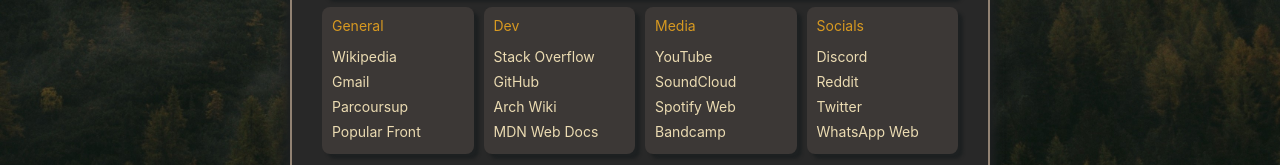
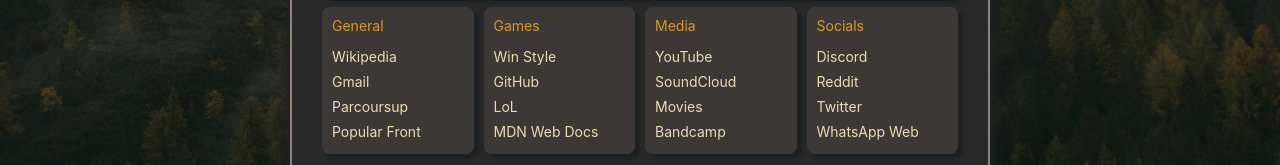
Before and after one commit to 0rion-jpg/Start, a plain HTML site: page index.html in a window 1280 px wide. Shown: the part 397-562 px from the top of the page. Drawn offline with Linux system fonts and the light colour scheme.

Commit message:
Update index.html

```diff
--- a/index.html
+++ b/index.html
@@ -39,12 +39,12 @@
                             <li><a href="https://www.popularfront.co"><span class="link-text">Popular Front</span></a></li>
                         </ul>
                     </div>
-                    <div class="link-group" id="dev">
+                    <div class="link-group" id="Games">
                         <ul>
-                            <li class="link-group-title">Dev</li>
-                            <li><a href="https://www.stackoverflow.com"><span class="link-text">Stack Overflow</span></a></li>
+                            <li class="link-group-title">Games</li>
+                            <li><a href="https://www.reddit.com/r/unixporn/"><span class="link-text">Win Style</span></a></li>
                             <li><a href="https://www.github.com"><span class="link-text">GitHub</span></a></li>
-                            <li><a href="https://wiki.archlinux.org"><span class="link-text">Arch Wiki</span></a></li>
+                            <li><a href="https://www.onetricks.gg/fr"><span class="link-text">LoL</span></a></li>
                             <li><a href="https://developer.mozilla.org"><span class="link-text">MDN Web Docs</span></a></li>
                         </ul>
                     </div>
@@ -53,7 +53,7 @@
                             <li class="link-group-title">Media</li>
                             <li><a href="https://www.youtube.com"><span class="link-text">YouTube</span></a></li>
                             <li><a href="https://www.soundcloud.com"><span class="link-text">SoundCloud</span></a></li>
-                            <li><a href="https://open.spotify.com"><span class="link-text">Spotify Web</span></a></li>
+                            <li><a href="https://24drama.cc/"><span class="link-text">Movies</span></a></li>
                             <li><a href="https://www.bandcamp.com"><span class="link-text">Bandcamp</span></a></li>
                         </ul>
                     </div>
```
